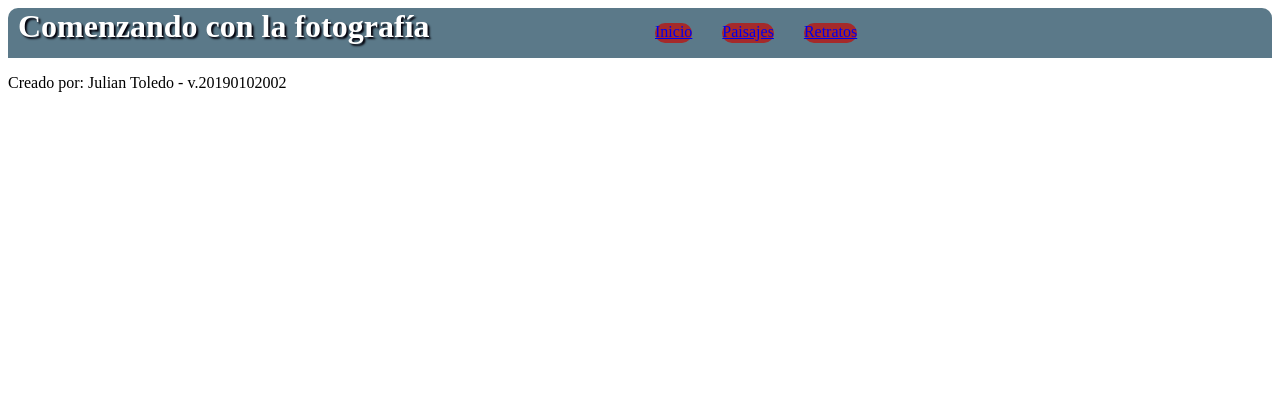
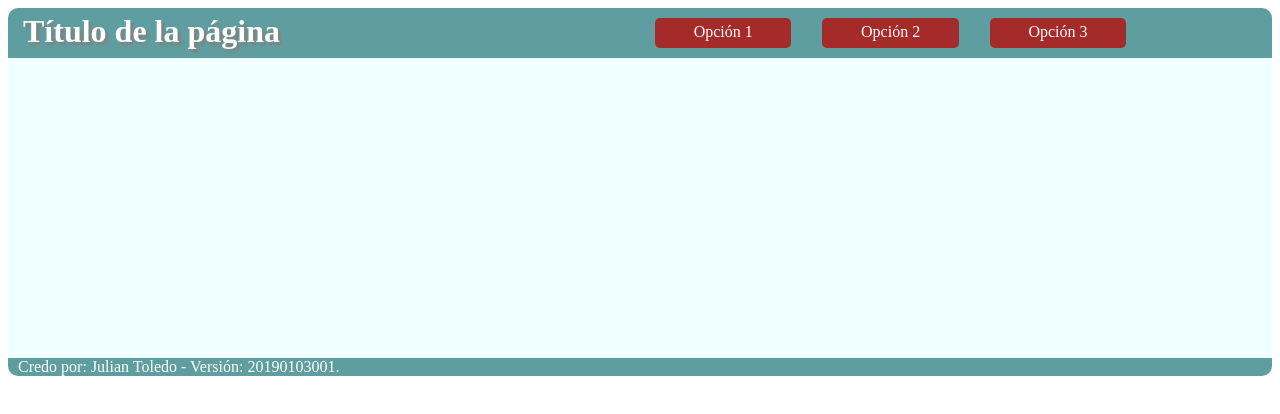
Before and after one commit to JulianToledoGT/NU_CSS_y_RWD_ExamenFinal, a plain HTML site: page index.html in a window 1280 px wide. Drawn offline with Linux system fonts and the light colour scheme.

Commit message:
Pruebas con otro tipo de estilo

```diff
--- /dev/null
+++ b/css/estilo.css
@@ -0,0 +1,44 @@
+/*Versión: 20190103001*/
+footer{
+    background-color: cadetblue;
+    border-radius: 0px 0px 10px 10px;
+    Color: white;
+}
+h1{
+    margin: 5px 0px 0px 15px;
+    color: white;
+    text-shadow: 3px 3px 3px gray;
+}
+#content_header{ /*Contenedor del encabezado*/
+    height: 50px;
+    background-color: cadetblue;
+    border-radius: 10px 10px 0px 0px;
+}
+#title{          /*Tirulo*/
+    width: 50%;
+    float: left;
+}
+#menu_bar{           /*Barra de menús*/
+    width: 40%;
+    float: left;
+}
+.menu_option{    /*opción en el menú*/
+    border-radius: 5px;
+    text-align: center;
+    color: white;
+    float: left;
+    margin: 10px 16px 10px 15px;
+    height: 20px;
+    padding: 5px;
+    width: 25%;
+    background-color: brown;
+    transition: box-shadow 0.2s, background-color 0.5s;
+}
+.menu_option:hover{     /*opción en el menú al pasar por encima el puntero del mouse*/
+    box-shadow: 3px 3px 3px darkgray;
+    background-color: darkred;
+}
+#content_body{ /*Contenedor del cuerpo de la página*/
+    height: 300px;
+    background-color: azure;
+}
--- a/index.html
+++ b/index.html
@@ -1,42 +1,28 @@
-<!DOCTYPE html>
 <html>
     <head>
-    <meta charset="utf-8">
-    <meta name="author" content="Julian Toledo"/>
-    <meta name="description" content="Hoja de Vida"/>
-    <meta name="language" content="es"/>
-    <meta name="distribution" content="global"/>
-    <meta name="keywords" content="Fotografía"/>
-    <meta name="robots" content="all"/>
-    <meta name="revisit-after" content="1 month"/>
-    <title>Comenzando con la Fotografía</title>
-    <link rel="stylesheet" href="css/estilos.css">
+        <link rel="stylesheet" type="text/css" href="css\estilo.css">
     </head>
     <body>
         <header>
-      <div id="encabezado01">
-        <div id="titulo01">
-          <h1>Comenzando con la fotografía</h1>
+            <div id="content_header">
+                <div id="title">
+                    <h1>Título de la página</h1>
                 </div>
-        <div id="menu01">
-          <div class="vinculo01">
-            <a href="#">Inicio</a>
-          </div>
-          <div class="vinculo01">
-            <a href="#">Paisajes</a>
-          </div>
-          <div class="vinculo01">
-            <a href="#">Retratos</a>
-          </div>
+                <div id="menu_bar">
+                    <div class="menu_option">Opción 1</div>
+                    <div class="menu_option">Opción 2</div>
+                    <div class="menu_option">Opción 3</div>
                 </div>
             </div>
         </header>
-    <section class="principal_contenido">
+        <section>
+            <article>
+                <div id="content_body">
+                </div>
+            </article>
         </section>
-    <aside class="principal_menu">
-    </aside>
         <footer>
-      <p>Creado por: Julian Toledo - v.20190102002</p>
+            <p style="margin: 0px 0px 0px 10px;" >Credo por: Julian Toledo - Versión: 20190103001.</p>
         </footer>
     </body>
 </html>
```
Lines whose indentation alone changed are shown as unchanged.
